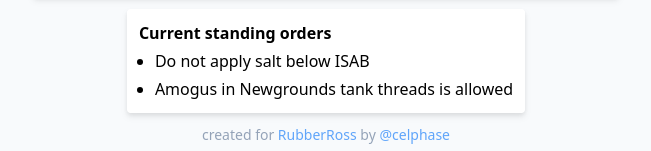
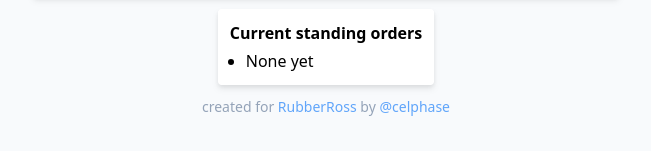
Before and after one commit to placeplace/placeplace.github.io, a plain HTML site: page index.html in a window 1280 px wide. Shown: the part 395-546 px from the top of the page, without its empty margins (314-965 px from the left). Drawn offline with Linux system fonts and the light colour scheme; no server answers.

```diff
--- a/index.html
+++ b/index.html
@@ -57,8 +57,7 @@
         <div class="p-3 space-y-1 drop-shadow-md bg-white rounded">
             <h2 class="font-semibold">Current standing orders</h2>
             <ul class="space-y-1 list-disc pl-4">
-                <li>Do not apply salt below ISAB</li>
-                <li>Amogus in Newgrounds tank threads is allowed</li>
+                <li>None yet</li>
             </ul>
         </div>
         <!-- Footer -->
```
Also changed, not shown: 1 other file.
